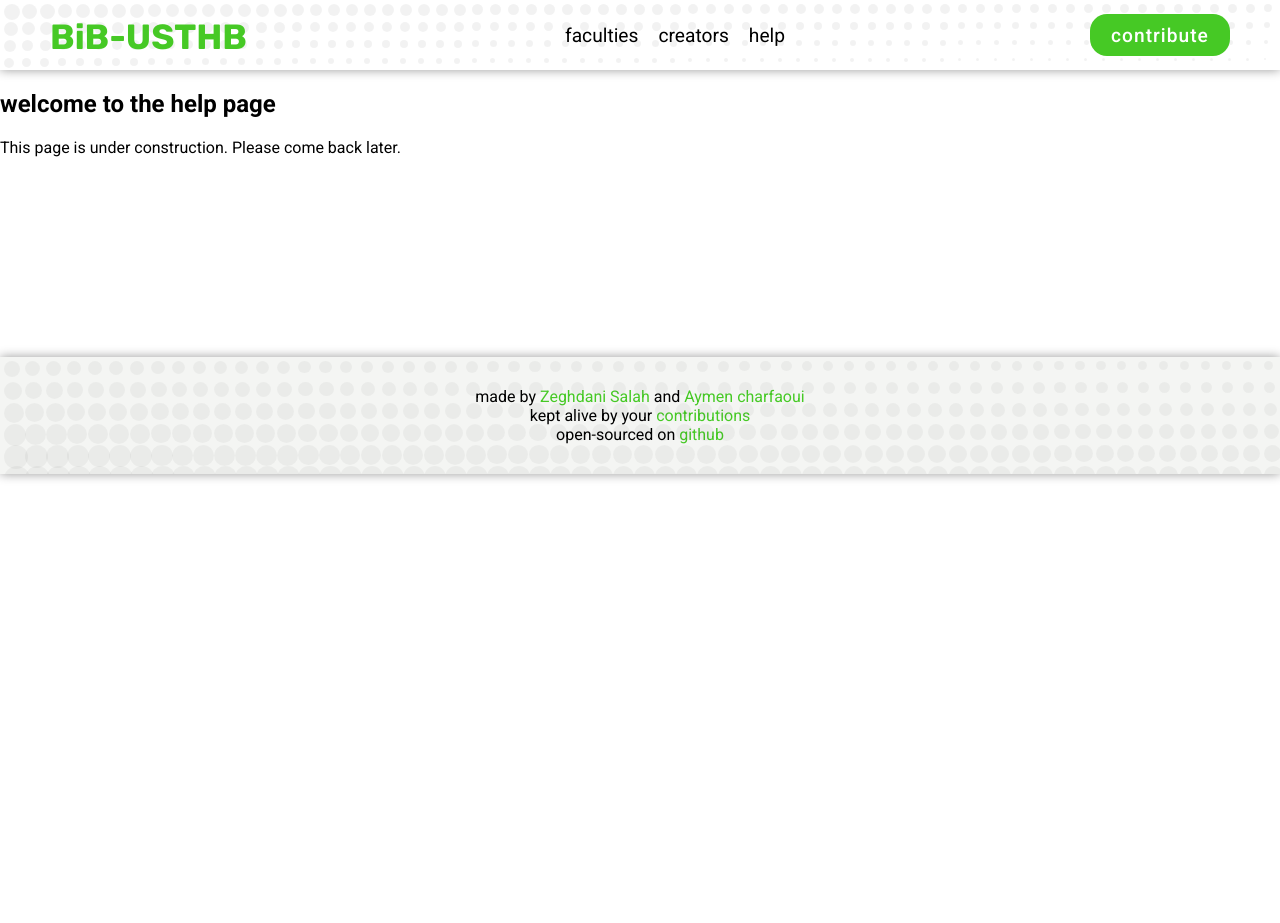
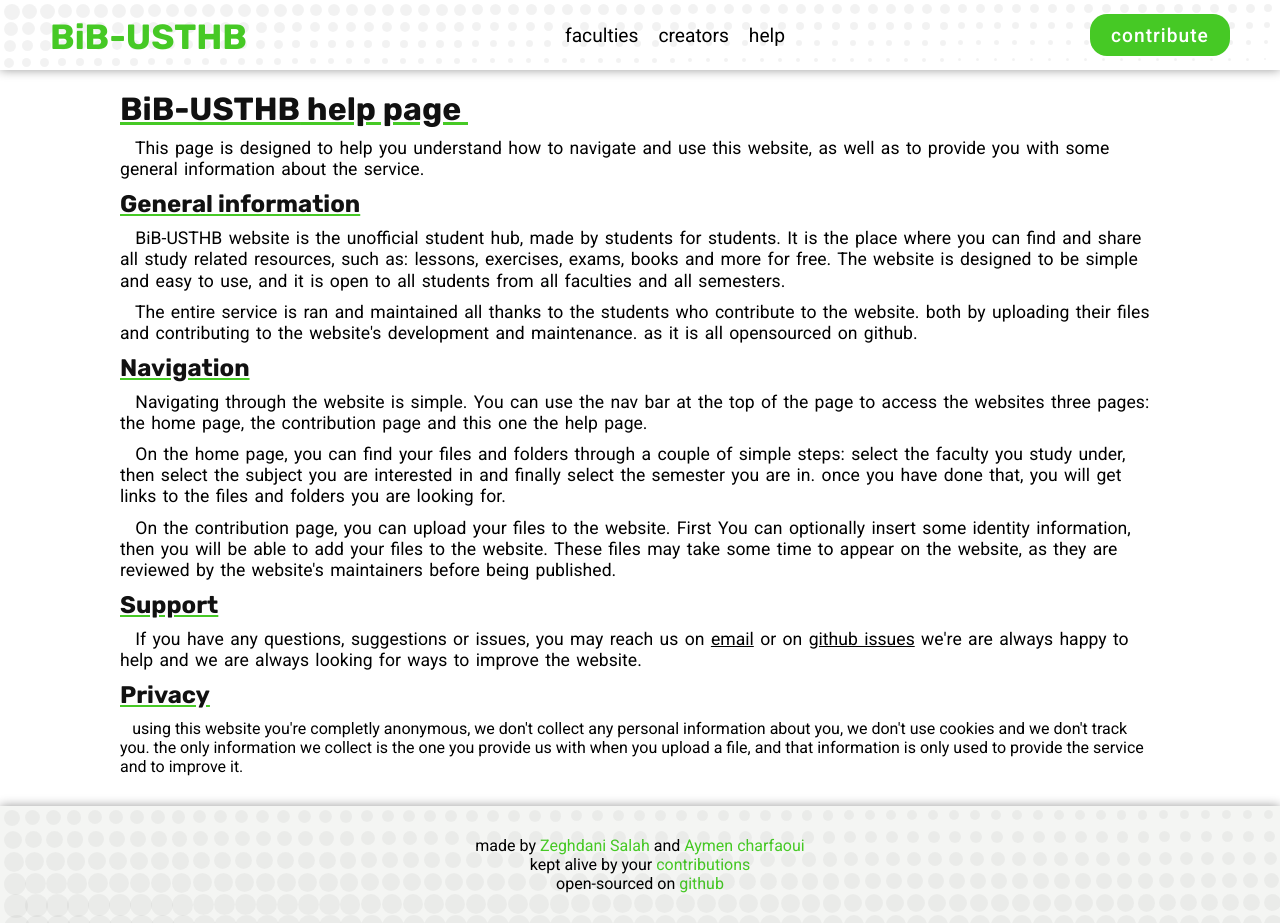
Before and after one commit to hexxt-git/bib-usthb, a SvelteKit app: page /help in a window 1280 px wide. Before the commit the page ends 800 px from the top, so only its background shows below. Built offline with nearby package versions, Linux system fonts and the light colour scheme.

Commit message:
help page

```diff
--- a/src/routes/Faculties.svelte
+++ b/src/routes/Faculties.svelte
@@ -3,7 +3,7 @@
     import { load } from './helper.js';
 </script>
 
-<main>
+<main id="faculties-page">
     <h2>faculties&nbsp;</h2>
     <div id="faculties-container">
         {#await load("https://walrus-app-mwr59.ondigitalocean.app/api/fac/all")}
--- a/src/routes/Footer.svelte
+++ b/src/routes/Footer.svelte
@@ -8,7 +8,7 @@
         made by <a href="https://9EED.github.io/" target="_blank"> Zeghdani Salah </a> and <a href="https://laindev.me/" target="_blank"> Aymen charfaoui </a>
     </div>
     <div>
-        kept alive by your <a href="https://google.com" target="_blank">contributions</a>
+        kept alive by your <a href="./contribute/">contributions</a>
     </div>
     <div>
         open-sourced on <a href="https://github.com/9EED/bib-usthb" target="_blank">github</a>
--- a/src/routes/contribute/+page.svelte
+++ b/src/routes/contribute/+page.svelte
@@ -7,6 +7,7 @@
 
     let faculties = []
     onMount(async ()=>{
+        try{
             faculties = await load('https://walrus-app-mwr59.ondigitalocean.app/api/fac/all')
             faculties = faculties.map(fac => {
                 fac.groups = fac.modules?.reduce((acc, module) => {
@@ -15,6 +16,9 @@
                 }, []);
                 return fac;
             });
+        } catch (error) {
+            alert('error loading page \nreload and try again later');
+        }
         //console.log(faculties);
     });
 
@@ -52,8 +56,14 @@
     let formElement;
     let submitting = false;
     let submit = async (e) => {
+        if(files.length === 0) {
+            alert('please upload at least one file');
+            e.preventDefault();
+            return;
+        }
         if (!formElement.reportValidity()) {
             e.preventDefault();
+            return;
         } else {
             submitting = true;
             console.log('uploading...');
@@ -67,7 +77,7 @@
                         allok = false;
                         console.log(`error uploading ${file.file[0].name}`, response);
                         response.json().then(data => {
-                            console.log(data);
+                            console.log(file.file[0].name, data);
                         });
                         alert(`error uploading ${file.file[0].name}`);
                     } else {
@@ -78,7 +88,7 @@
                     allok = false;
                     console.log(`error uploading ${file.file[0].name}`, response, error);
                     response.json().then(data => {
-                        console.log(data);
+                        console.log(file.file[0].name, data);
                     });
                     alert(`error uploading ${file.file[0].name}\n${error}`);
                 }
@@ -86,30 +96,33 @@
 
             submitting = false;
             if(allok) alert('all files uploaded successfully');
-            else alert('some files failed to upload');
+            else if(files.length > 1) alert('some files failed to upload');
         }
     }
-
+    let uploading_dots = '';
+    setInterval(()=>{
+        uploading_dots = uploading_dots.length < 5 ? uploading_dots + '.' : '';
+    }, 500);
 </script>
 <Nav />
 <main>
-    <h1><span>BiB-USTHB</span> contribution page</h1>
+    <h1><span>BiB-USTHB</span> contribution page&nbsp;</h1>
     <p>
         &nbsp;&nbsp;&nbsp;This website is ran and maintained all thanks to student contributions. please don't shy away from sharing any resources you have.
     </p>
     <form bind:this={formElement} on:submit={submit}>
-        <!-- <h2>personal details</h2>
+        <h2>personal details</h2>
         <p>
-            &nbsp;&nbsp;&nbsp;for safety reasons contributions to the website require answering some basic questions. rest assured that your identity will be kept private. for more details read <a href="../help" target="_blank">help</a> page.
+            &nbsp;&nbsp;&nbsp;please fill in the following fields to help us identify you and contact you if needed. your personal details will not be shared with anyone.
         </p>
         <div class="personal-detail-container">
             <div class="text-input">
                 <label for="name">name:</label>
-                <input type="text" id="name" name="name" bind:value={personal_details.name} required>
+                <input type="text" id="name" name="name" bind:value={personal_details.name}>
             </div>
             <div class="email-input">
                 <label for="email">email:</label>
-                <input type="email" id="email" name="email" bind:value={personal_details.email} required>
+                <input type="email" id="email" name="email" bind:value={personal_details.email}>
             </div>
             <div class="checkbox-input">
                 <label for="usthb_student">are you a USTHB student: </label>
@@ -117,9 +130,9 @@
             </div>
             <div class="text-input">
                 <label for="domain">what do you study:</label>
-                <input type="text" id="domain" name="domain" bind:value={personal_details.domain} required>
+                <input type="text" id="domain" name="domain" bind:value={personal_details.domain}>
             </div>
-        </div> -->
+        </div>
         <h2>file uploads</h2>
         <div class="file-container">
             {#each files as file, index}
@@ -150,7 +163,7 @@
                 </div>
                 {#if file.faculty !== -1}
                 <div class="select-input">
-                    <label for="file_module">group:</label>
+                    <label for="file_module">module:</label>
                     <select name="file_module" id="file_module" bind:value={file.group} required>
                         {#each faculties.find(fac => fac.id === file.faculty)?.groups||[] as group}
                         <option value={group.id}>{group.name}</option>
@@ -159,7 +172,7 @@
                 </div>
                 {#if file.group !== -1}
                 <div class="select-input">
-                    <label for="file_module">module:</label>
+                    <label for="file_module">semester:</label>
                     <select name="file_module" id="file_module" bind:value={file.module} required>
                         {#each faculties.find(fac => fac.id === file.faculty)?.modules.filter(module => module.group.id === file.group)||[] as module}
                         <option value={module.id}>{module.name}</option>
@@ -175,7 +188,6 @@
                         <option value="td">directed work (TD)</option>
                         <option value="tp">practical work (TP)</option>
                         <option value="other">other</option>
-                        <option value="xxx">xxx</option>
                     </select>
                 </div>
 
@@ -200,9 +212,13 @@
         </p>
         <textarea name="message" id="message" cols="80" rows="3" placeholder="any additional feedback" bind:value={personal_details.additional}></textarea>
         {#if submitting}
-            <button type="submit" disabled>uploading...</button>
+            <button type="submit" disabled>
+                uploading{uploading_dots}
+            </button>
         {:else}
-            <button type="submit">submit</button>
+            <button type="submit">
+                submit
+            </button>
         {/if}
     </form>
 </main>
@@ -232,6 +248,7 @@
     }
     a{
         color: black;
+        text-decoration: underline;
     }
     .personal-detail-container{
         display: grid;
@@ -372,6 +389,7 @@
         user-select: none;
         transition: font-size 0.1s ease-in-out;
         margin-top: 10px;
+        min-height: 230px;
     }
     .file-plus:hover{
         font-size: 45px;
--- a/src/routes/help/+page.svelte
+++ b/src/routes/help/+page.svelte
@@ -4,12 +4,64 @@
 </script>
 <Nav />
 <main>
-    <h2>welcome to the help page</h2>
-    <p style="margin-bottom: 200px;">
-        This page is under construction. Please come back later.
+    <h1><span>BiB-USTHB</span> help page&nbsp;</h1>
+    <p>
+        &ensp; This page is designed to help you understand how to navigate and use this website, as well as to provide you with some general information about the service.<br>
     </p>
+    <h2>General information</h2>
+    <p>
+        &ensp; BiB-USTHB website is the unofficial student hub, made by students for students. It is the place where you can find and share all study related resources, such as: lessons, exercises, exams, books and more for free. The website is designed to be simple and easy to use, and it is open to all students from all faculties and all semesters.
+    </p>
+    <p>
+        &ensp; The entire service is ran and maintained all thanks to the students who contribute to the website. both by uploading their files and contributing to the website's development and maintenance. as it is all opensourced on github.
+    </p>
+    <h2>Navigation</h2>
+    <p>
+        &ensp; Navigating through the website is simple. You can use the nav bar at the top of the page to access the websites three pages: the home page, the contribution page and this one the help page.
+    </p>
+    <p>
+        &ensp; On the home page, you can find your files and folders through a couple of simple steps: select the faculty you study under, then select the subject you are interested in and finally select the semester you are in. once you have done that, you will get links to the files and folders you are looking for.
+    </p>
+    <p>
+        &ensp; On the contribution page, you can upload your files to the website. First You can optionally insert some identity information, then you will be able to add your files to the website. These files may take some time to appear on the website, as they are reviewed by the website's maintainers before being published.
+    </p>
+    <h2>Support</h2>
+    <p>
+        &ensp; If you have any questions, suggestions or issues, you may reach us on <a href="mailto:zeghdns@gmail.com">email</a> or on <a href="https://github.com/9EED/BiB-USTHB/issues" target="_blank">github issues</a> we're are always happy to help and we are always looking for ways to improve the website.
+    </p>
+    <h2>Privacy</h2>
+        &ensp; using this website you're completly anonymous, we don't collect any personal information about you, we don't use cookies and we don't track you. the only information we collect is the one you provide us with when you upload a file, and that information is only used to provide the service and to improve it.
 </main>
 <Footer />
 <style>
-
+    main {
+        padding: 0 var(--side-margin) 30px var(--side-margin);
+        min-height: calc(100vh - 207px);
+    }
+    h1 {
+        margin: 20px 0 10px 0;
+        color: #111;
+        text-decoration: underline var(--brand-green);
+        font-family: 'Rubik', sans-serif;
+        user-select: none;
+        cursor: pointer;
+    }
+    h2 {
+        margin: 10px 0 10px 0;
+        color: #111;
+        text-decoration: underline var(--brand-green);
+        font-family: 'Rubik', sans-serif;
+        user-select: none;
+        cursor: pointer;
+    }
+    p{
+        margin: 10px 0;
+        font-size: 1.1em;
+        line-height: 1.2em;
+        word-spacing: 2px;
+    }
+    a{
+        color: black;
+        text-decoration: underline;
+    }
 </style>
```
Lines whose indentation alone changed are shown as unchanged.
